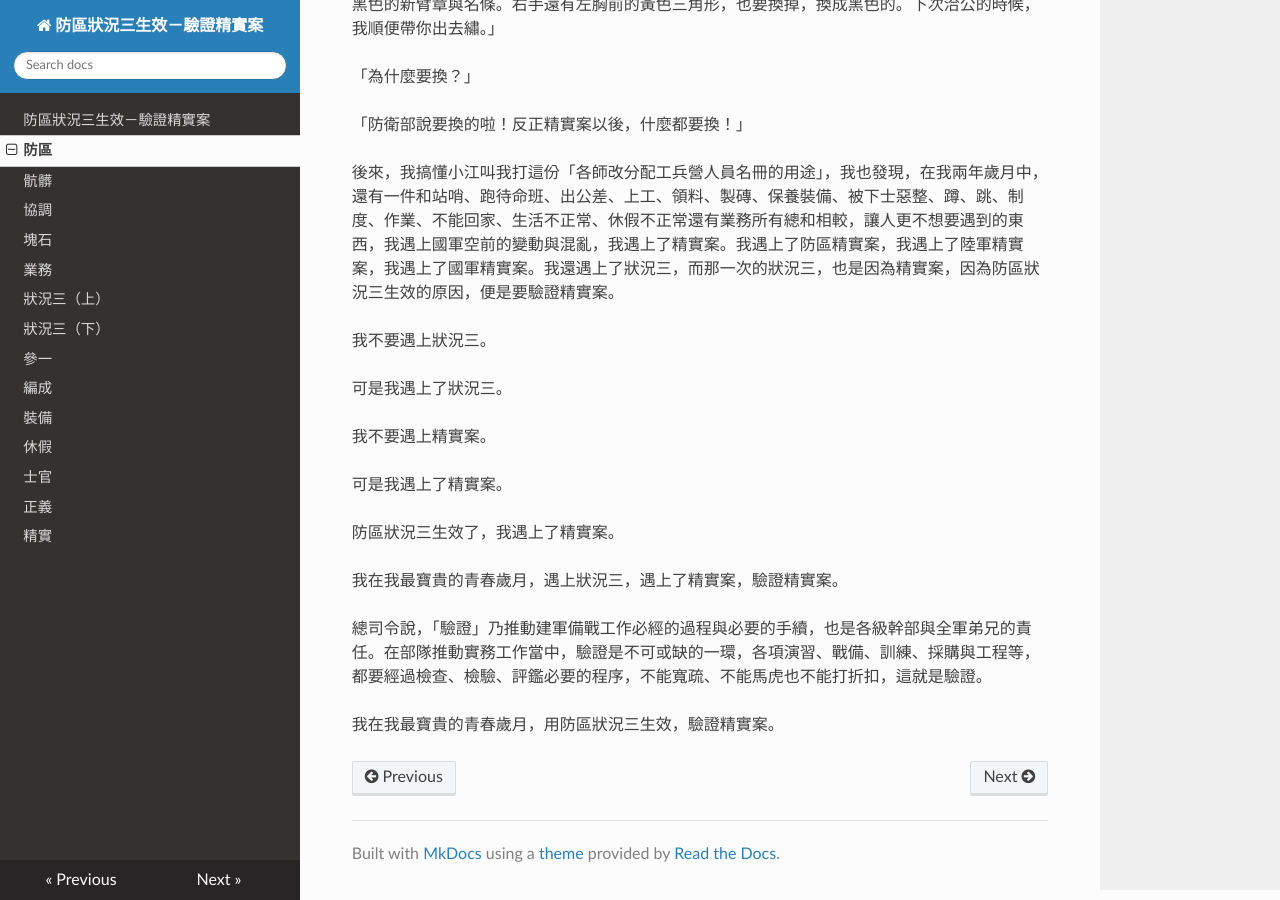
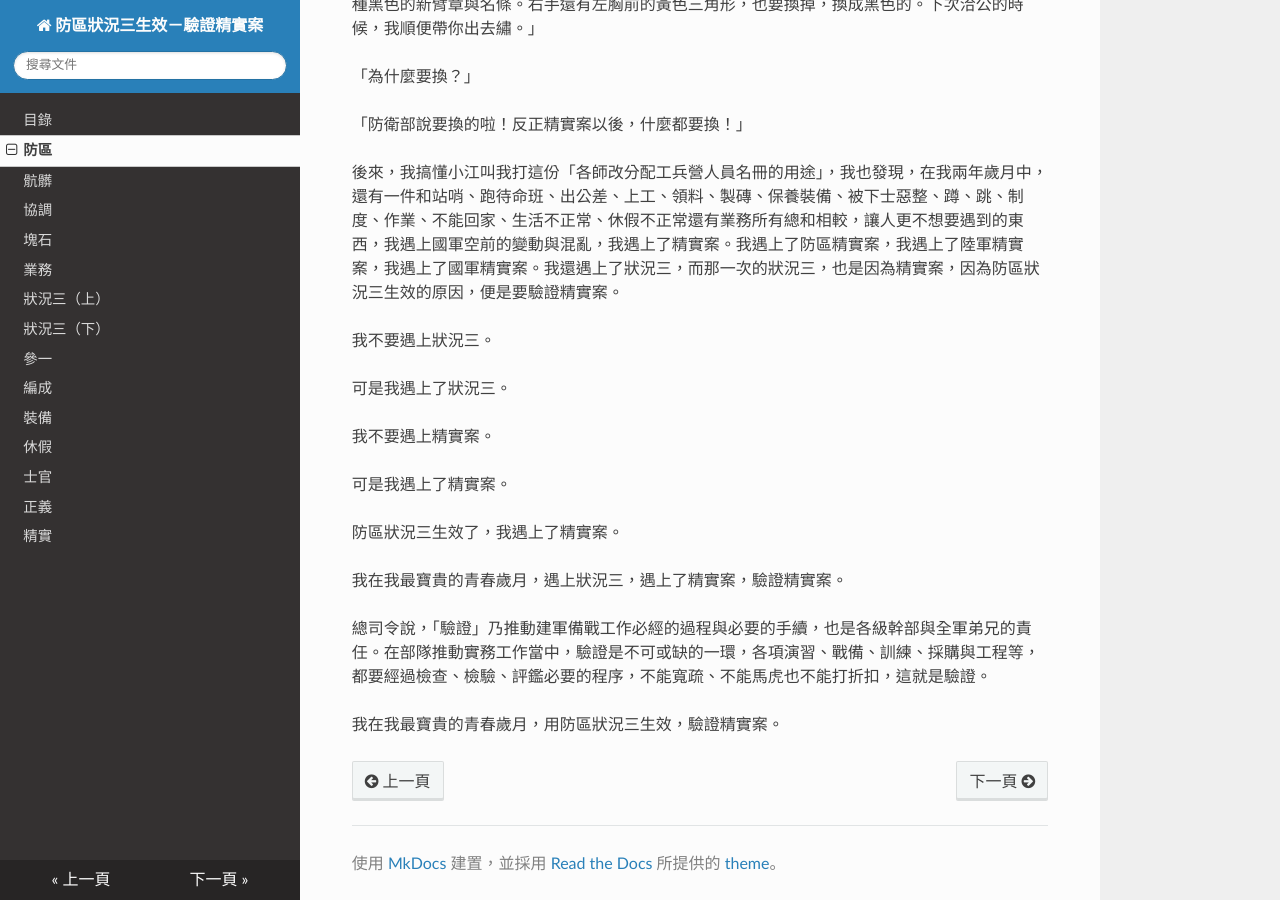
Before and after one commit to zonble/zk3, an MkDocs documentation site: the page built from docs/01.md, in a window 1280 px wide and 900 px high, scrolled down 3031 px. Built offline with MkDocs 1.6.1, drawn with Linux system fonts in a browser that asks for light colours; nearby versions of some CDN libraries.

Commit message:
Updates mkdocs settings.

```diff
--- a/docs/index.md
+++ b/docs/index.md
@@ -1,4 +1,4 @@
-# 防區狀況三生效－驗證精實案
+# 目錄
 
 zonble
 
--- a/mkdocs.yml
+++ b/mkdocs.yml
@@ -1,2 +1,7 @@
 site_name: 防區狀況三生效－驗證精實案
-theme: readthedocs
+theme:
+  name: readthedocs
+  locale: 'zh_TW'
+extra:
+  search:
+    language: 'jp'
```
